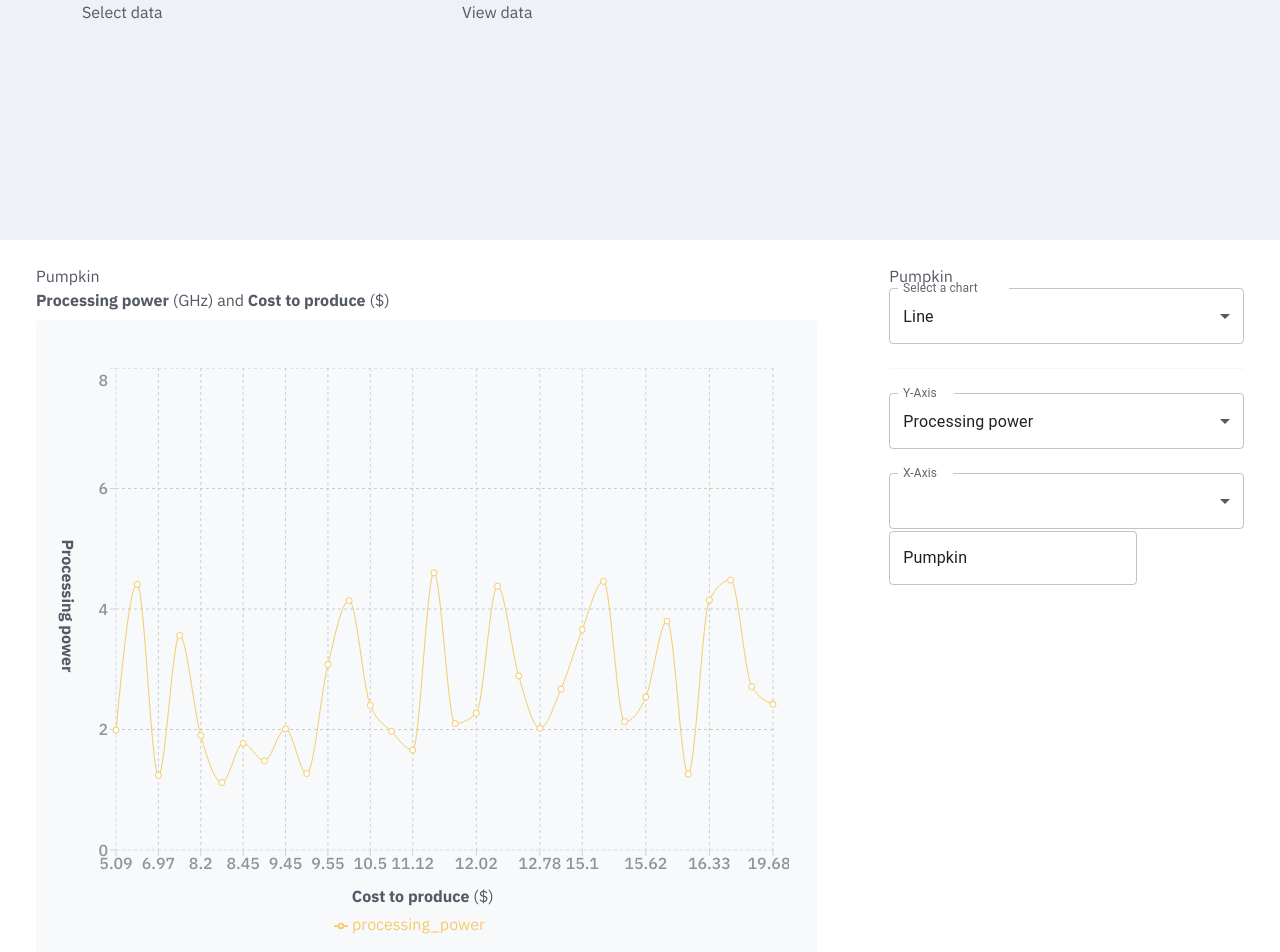
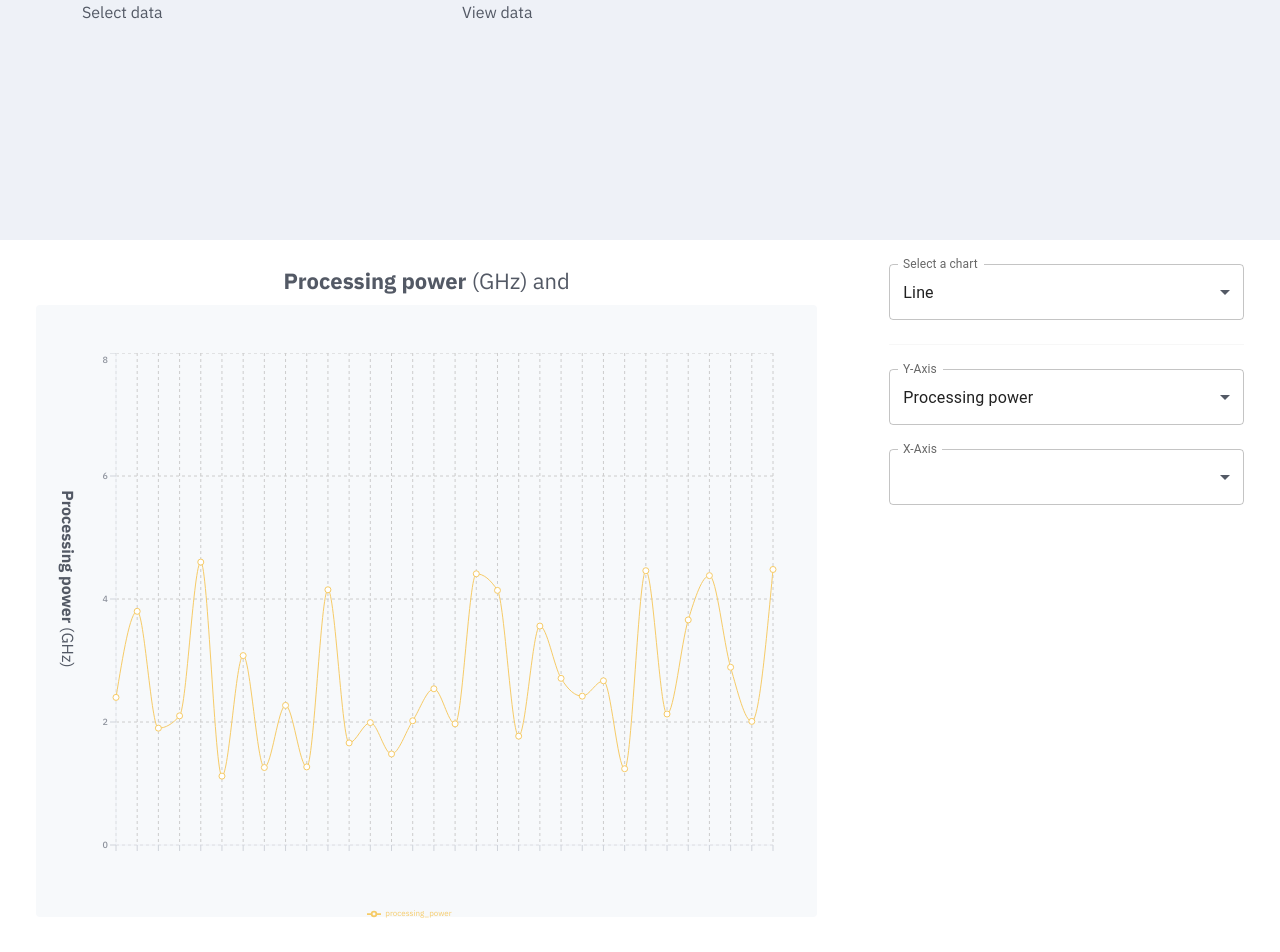
Before and after one commit to maccimac/demo-pdf-insight-builder, a React (Create React App) app: page / in a window 1280 px wide. Shown: the top 952 px of the page. Built offline with nearby package versions, Linux system fonts and the light colour scheme.

Commit message:
Connect InsightView and InsightDesigner

```diff
--- a/src/contexts/DataContext.tsx
+++ b/src/contexts/DataContext.tsx
@@ -3,11 +3,17 @@ import { createContext, useContext, useState } from "react";
 const DataContext = createContext<any>(null);
 
 export function DataProvider({ children }: { children: React.ReactNode }) {
-  const [data, setData] = useState("initial");
-  const [myPetName, setMyPetName] = useState("Pumpkin");
+  const [chartType, set_chartType] = useState("line");
+  const [xAxis, set_xAxis] = useState<string>("cost_of_production");
+  const [yAxis, set_yAxis] = useState<string>("processing_power");
+
 
   return (
-    <DataContext.Provider value={{ data, setData, myPetName, setMyPetName }}>
+    <DataContext.Provider value={{
+      chartType, set_chartType,
+      yAxis, set_yAxis,
+      xAxis, set_xAxis,
+     }}>
       {children}
     </DataContext.Provider>
   );
--- a/src/modules/InsightDesigner.tsx
+++ b/src/modules/InsightDesigner.tsx
@@ -1,4 +1,4 @@
-import React, { useState } from "react";
+// import React, { useState } from "react";
 import {
   FormControl,
   InputLabel,
@@ -16,18 +16,15 @@ interface InsightDesignerProps {
 }
 
 const InsightDesigner: React.FC<InsightDesignerProps> = () => {
-  const [chartType, set_chartType] = useState("line");
-  const [xAxis, set_xAxis] = useState("cost_of_production");
-  const [yAxis, set_yAxis] = useState("processing_power");
-  const { myPetName, setMyPetName } = useData();
+  const { chartType, set_chartType } = useData();
+  const { yAxis, set_yAxis } = useData();
+  const { xAxis, set_xAxis } = useData();
 
   const scParams: Record<string, SemiconductorProperty> = semiconductorProps;
-
 
   return (
     <div className="pdf-insight-designer p-4">
       <div className="select-a-chart">
-        {myPetName}
         <FormControl fullWidth>
           <InputLabel id="demo-simple-select-label">Select a chart</InputLabel>
           <Select
@@ -62,11 +59,20 @@ const InsightDesigner: React.FC<InsightDesignerProps> = () => {
             className="w-100"
           >
             {Object.entries(scParams).map(
-              ([key, semi]: [string, SemiconductorProperty]) => (
-                <MenuItem key={key} value={key}>
-                  {semi.name}
-                </MenuItem>
-              )
+              ([key, semi]: [string, SemiconductorProperty]) => {
+                if (
+                  typeof semi.dataType === "string" &&
+                  !["string", "array"].includes(semi.dataType)
+                ) {
+                  return (
+                    <MenuItem key={key} value={key}>
+                      {semi.name}
+                    </MenuItem>
+                  );
+                } else {
+                  return "";
+                }
+              }
             )}
           </Select>
         </FormControl>
@@ -96,12 +102,12 @@ const InsightDesigner: React.FC<InsightDesignerProps> = () => {
         </FormControl>
       </div>
 
-      <TextField
+      {/* <TextField
         value={myPetName}
         onChange={(e) => {
           setMyPetName(e.target.value);
         }}
-      />
+      /> */}
 
       {/* */}
     </div>
--- a/src/modules/InsightView.tsx
+++ b/src/modules/InsightView.tsx
@@ -1,5 +1,5 @@
 "use client";
-import React from "react";
+import React, { useState, useEffect } from "react";
 import { useMemo } from "react";
 import {
   LineChart,
@@ -16,72 +16,94 @@ import {
   Legend,
   ResponsiveContainer,
 } from "recharts";
-import { semiconductorProps } from "../utils/semiconductorProps";
+
 import colors from "../utils/colors";
 import { dataset_canada_2023 } from "../mock-data/dataset_canada_2023";
 import { useData } from "../contexts/DataContext";
+import { semiconductorProps } from "../utils/semiconductorProps";
+import { SemiconductorProperty } from "@/types";
 // interface InsightViewProps {
-//   xKey: string;
-//   yKey: string;
+//   xAxis: string;
+//   yAxis: string;
 // }
 
 // const InsightView: React.FC<InsightViewProps> = () => {
 const InsightView: React.FC = () => {
-  // const xKey = "cost_to_produce";
-  // const yKey = "life_span_years";
-    const { myPetName,  } = useData();
+  // const { chartType, set_chartType } = useData();
+  const { yAxis } = useData();
+  const { xAxis } = useData();
 
-  const yKey = "processing_power";
-  const xKey = "cost_to_produce";
+  // const sortedData = useMemo(() => {
+  //   return [...dataset_canada_2023].sort(
+  //     (a, b) => Number(a[xAxis as keyof typeof a]) - Number(b[xAxis as keyof typeof b])
+  //   );
+  // }, [xAxis]);
 
-  // const yKey = "release_date";
-  // const xKey = "volume_size_cm3";
+  const [yAxisLabel, set_yAxisLabel] = useState<SemiconductorProperty>({
+    name: "",
+    unit: "",
+  });
+  const [xAxisLabel, set_xAxisLabel] = useState<SemiconductorProperty>({
+    name: "",
+    unit: "",
+  });
 
-  const sortedData = useMemo(() => {
-    return [...dataset_canada_2023].sort((a, b) => a[xKey] - b[xKey]);
-  }, [xKey]);
+  useEffect(() => {
+    const y_fromMeta = semiconductorProps[yAxis];
+    set_yAxisLabel(y_fromMeta ? y_fromMeta : { name: "", unit: "" });
+
+    const x_fromMeta = semiconductorProps[xAxis];
+    set_xAxisLabel(x_fromMeta ? x_fromMeta : { name: "", unit: "" });
+  }, [yAxis, xAxis]);
 
   return (
     <div className="pdf-insight-view mt-4 pa-4 mx-4">
-      { myPetName}
       <div className="d-flex align-center">
+        {yAxis && xAxis && (
           <div className="insight-title mb-2">
-          <strong>{semiconductorProps[yKey].name}</strong>{" "}
-          {semiconductorProps[yKey]?.unit ? `(${semiconductorProps[yKey].unit})` : null}
-          {" "} and <strong>{semiconductorProps[xKey].name}</strong>{" "}
-          {semiconductorProps[xKey]?.unit ? `(${semiconductorProps[xKey].unit})` : null}{" "}
-
+            <strong>{semiconductorProps[yAxis]?.name}</strong>{" "}
+            {semiconductorProps[yAxis]?.unit
+              ? `(${semiconductorProps[yAxis].unit})`
+              : null}{" "}
+            and <strong>{xAxisLabel?.name}</strong>{" "}
+            {xAxisLabel.unit && ` (${xAxisLabel.unit})`}
           </div>
+        )}
       </div>
-
-      <div className="insight-container d-flex py-5 px-4">
-        <div className="ykey-label__holder ">
-          <div className="axis-label ykey-label">
+      <div className="insight-container pdf-shadow d-flex py-5 px-4">
+        <div className="yAxis-label__holder ">
+          <div className="axis-label yAxis-label">
             <div>
-              <strong>{semiconductorProps[yKey].name} </strong>{" "}
-              {/* {{semiconductorProps[yKey]?.unit && `(${semiconductorProps[yKey].unit})`} */}
+              <strong>{yAxisLabel?.name} </strong>{" "}
+              {yAxisLabel?.unit &&
+                `(${yAxisLabel.unit})`}
             </div>
           </div>
         </div>
         <div className="w-100">
           <ResponsiveContainer width="100%" height={600}>
-            <LineChart data={sortedData} margin={{ bottom: 32, right: 16 }}>
+            <LineChart
+              data={dataset_canada_2023}
+              margin={{ bottom: 32, right: 16 }}
+            >
               <CartesianGrid strokeDasharray="3 3" />
               <YAxis
-                dataKey={yKey}
+                dataKey={yAxis}
                 tick={{ fill: colors["pdf-med"], fontSize: 9, fontWeight: 500 }}
                 axisLine={{ stroke: colors["pdf-lightest"] }}
                 tickLine={{ stroke: colors["pdf-med-light"] }}
               />
               <XAxis
-                dataKey={xKey}
+                dataKey={xAxis}
                 axisLine={{ stroke: colors["pdf-lightest"] }}
                 tickLine={{ stroke: colors["pdf-med-light"] }}
                 tick={{ fill: colors["pdf-med"], fontSize: 9, fontWeight: 500 }}
               />
 
-              <Line type="monotone" dataKey={yKey} stroke="#F6CB67" />
-              <Tooltip content={<CustomTooltip xKey={xKey} yKey={yKey} />} />
+              <Line type="monotone" dataKey={yAxis} stroke="#F6CB67" />
+              <Tooltip
+                content={<CustomTooltip xAxis={xAxis} yAxis={yAxis} />}
+              />
               <Legend
                 wrapperStyle={{
                   color: "#8D929C",
@@ -92,11 +114,11 @@ const InsightView: React.FC = () => {
             </LineChart>
           </ResponsiveContainer>
 
-          <div className="xkey-label__holder ma-0 px-0">
-            <div className="axis-label xkey-label">
+          <div className="xAxis-label__holder ma-0 px-0">
+            <div className="axis-label xAxis-label">
               {" "}
-              <strong>{semiconductorProps[xKey].name} </strong>{" "}
-              {semiconductorProps[xKey].unit ? `(${semiconductorProps[xKey].unit})` : null}{" "}
+              <strong>{xAxisLabel?.name} </strong>{" "}
+              {xAxisLabel.unit && ` (${xAxisLabel.unit})`}
             </div>
           </div>
         </div>
@@ -106,44 +128,49 @@ const InsightView: React.FC = () => {
 };
 
 interface CustomTooltipProps extends TooltipProps<number, string> {
-  xKey: string;
-  yKey: string;
+  xAxis: string;
+  yAxis: string;
 }
 
 const CustomTooltip: React.FC<CustomTooltipProps> = ({
   active,
   payload,
   label,
-  xKey,
-  yKey,
+  xAxis,
+  yAxis,
 }) => {
   console.log({ active, payload, label });
   if (active && payload && payload.length) {
     const semiconductorItem = payload[0]?.payload;
     return (
       <div className="pdf-tooltip p-2 flex flex-col gap-2 rounded-sm">
-        <div className="label mb-2">
-          {semiconductorItem.model_name}
-        </div>
+        <div className="label mb-2">{semiconductorItem.model_name}</div>
+
+        {yAxis?.length && (
           <div className="">
             <span className="label">
-            {semiconductorProps[xKey as keyof typeof semiconductorProps].name} :
+              {
+                semiconductorProps[yAxis as keyof typeof semiconductorProps]
+                  ?.name
+              }{" "}
+              :
             </span>{" "}
-          <span className="value ml-2">{semiconductorItem[xKey]}</span>
+            <span className="value ml-2">{semiconductorItem[yAxis]}</span>
           </div>
+        )}
+
+        {xAxis?.length && (
           <div className="">
             <span className="label">
-            {semiconductorProps[yKey as keyof typeof semiconductorProps].name} :
+              {
+                semiconductorProps[xAxis as keyof typeof semiconductorProps]
+                  ?.name
+              }{" "}
+              :
             </span>{" "}
-          <span className="value ml-2">{semiconductorItem[yKey]}</span>
+            <span className="value ml-2">{semiconductorItem[xAxis]}</span>
           </div>
-
-        {payload[1] ? (
-          <p className="text-sm text-indigo-400">
-            {payload[1]?.attributeName}:{" "}
-            <span className="ml-2">{payload[1]?.value}</span>
-          </p>
-        ) : null}
+        )}
       </div>
     );
   }
--- a/src/styles/modules/your-insight/insight-view.scss
+++ b/src/styles/modules/your-insight/insight-view.scss
@@ -1,7 +1,8 @@
 .pdf-insight-view {
   .insight-title {
-    font-size: 16px;
+    font-size: 22px;
     text-align: center;
+    width: 100%;
   }
   .insight-container {
     border-radius: 4px;
@@ -12,7 +13,7 @@
     font-weight: 500;
     color: $pdf-med-dark;
   }
-  .ykey-label__holder {
+  .yAxis-label__holder {
     display: flex;
     min-height: 100%;
     align-items: center;
@@ -21,13 +22,13 @@
     margin-bottom: 64px;
     margin-right: -20px;
   }
-  .ykey-label {
+  .yAxis-label {
     transform: rotate(90deg);
     min-width: 400px;
     text-align: center;
   }
 
-  .xkey-label__holder {
+  .xAxis-label__holder {
     width: 100%;
     display: flex;
     align-items: center;
--- a/src/styles/style.css
+++ b/src/styles/style.css
@@ -95,8 +95,9 @@ hr {
 }
 
 .pdf-insight-view .insight-title {
-  font-size: 16px;
+  font-size: 22px;
   text-align: center;
+  width: 100%;
 }
 .pdf-insight-view .insight-container {
   border-radius: 4px;
@@ -107,7 +108,7 @@ hr {
   font-weight: 500;
   color: #535965;
 }
-.pdf-insight-view .ykey-label__holder {
+.pdf-insight-view .yAxis-label__holder {
   display: flex;
   min-height: 100%;
   align-items: center;
@@ -116,12 +117,12 @@ hr {
   margin-bottom: 64px;
   margin-right: -20px;
 }
-.pdf-insight-view .ykey-label {
+.pdf-insight-view .yAxis-label {
   transform: rotate(90deg);
   min-width: 400px;
   text-align: center;
 }
-.pdf-insight-view .xkey-label__holder {
+.pdf-insight-view .xAxis-label__holder {
   width: 100%;
   display: flex;
   align-items: center;
@@ -145,7 +146,6 @@ hr {
 
 *, .pdf-insight-builder {
   font-family: "IBM Plex Sans", sans-serif;
-  font-size: 16px;
   color: #535965;
 }
 
--- a/src/styles/style.scss
+++ b/src/styles/style.scss
@@ -15,6 +15,6 @@
 
 *, .pdf-insight-builder{
     font-family: "IBM Plex Sans", sans-serif;
-    font-size: 16px;
+    // font-size: 16px;
     color: #535965;
 }
```
Also changed, not shown: src/utils/semiconductorProps.ts (+8 -1 lines), 1 other file (tests, documents, lock files or other folders). Lines whose indentation alone changed are shown as unchanged.
